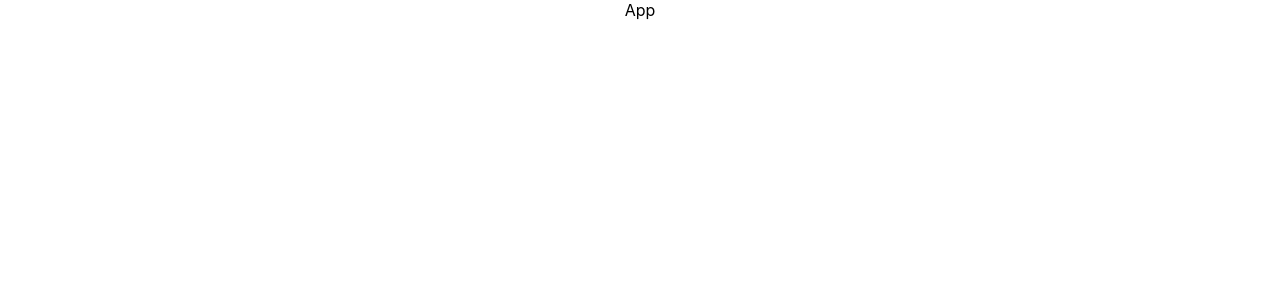
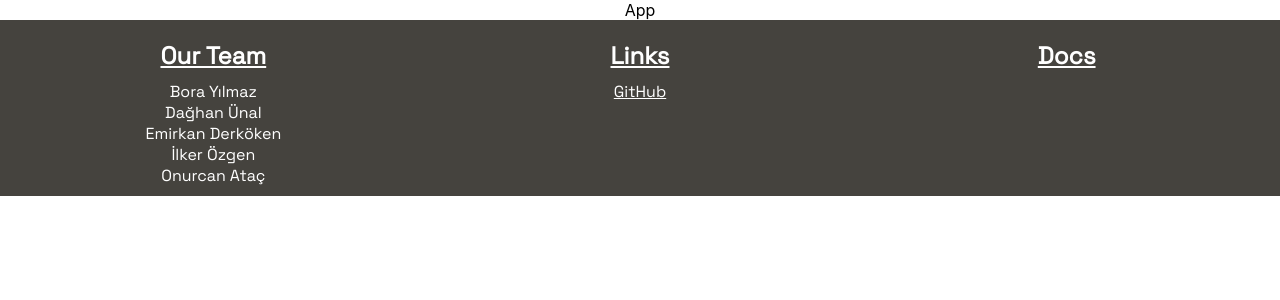
Before and after one commit to AnnoHub/annohub, a React (Create React App) app: page / in a window 1280 px wide. Shown: the top 300 px of the page. Built offline with nearby package versions, Linux system fonts and the light colour scheme.

Commit message:
footer created

```diff
--- a/src/app/App.js
+++ b/src/app/App.js
@@ -1,11 +1,14 @@
 import React from 'react'
 
 import './App.css';
+
+import Footer from '../components/footer/footer';
 
 function App() {
 	return (
 		<div className="App">
 			App
+			<Footer />
 		</div>
 	);
 }
--- /dev/null
+++ b/src/components/footer/footer-docs.js
@@ -0,0 +1,12 @@
+import React from 'react'
+import './footer.css';
+
+function Docs() {
+    return (
+      <div>
+        <p class='footer-title'>Docs</p>
+      </div>
+    )
+  }
+
+export default Docs
--- /dev/null
+++ b/src/components/footer/footer-links.js
@@ -0,0 +1,13 @@
+import React from 'react'
+import './footer.css';
+
+function Links() {
+    return (
+      <div>
+        <p class='footer-title'>Links</p>
+        <a class='footer-text' href="https://github.com/AnnoHub/about/">GitHub</a>
+      </div>
+    )
+  }
+
+export default Links
--- /dev/null
+++ b/src/components/footer/footer-people.js
@@ -0,0 +1,17 @@
+import React from 'react'
+import './footer.css';
+
+function People() {
+    return (
+      <div>
+        <p class='footer-title'>Our Team</p>
+        <p class='footer-text'>Bora Yılmaz</p>
+        <p class='footer-text'>Dağhan Ünal</p>
+        <p class='footer-text'>Emirkan Derköken</p>
+        <p class='footer-text'>İlker Özgen</p>
+        <p class='footer-text'>Onurcan Ataç</p>
+      </div>
+    )
+  }
+
+export default People
--- /dev/null
+++ b/src/components/footer/footer-superiors.js
@@ -0,0 +1,15 @@
+import React from 'react'
+import './footer.css';
+
+function Superiors() {
+    return (
+      <div>
+        <p class='footer-title'>Supervisor</p>
+        <p class='footer-text'>Shervin R. Arashloo</p>
+        <p class='footer-title'>Innovation Expert</p>
+        <p class='footer-text'>Ahmet Kocaman</p>
+      </div>
+    )
+  }
+
+export default Superiors
--- /dev/null
+++ b/src/components/footer/footer.css
@@ -0,0 +1,30 @@
+.flex-parent {
+    display: flex;
+}
+
+.flex-child {
+    flex: 3;
+    margin: 10px;
+}
+
+footer {
+    background-color: #45433E;
+    text-align: center;
+}
+
+.footer-title {
+    font-weight: bold;
+    font-size: 24px;
+    font-family: "Space Grotesk";
+    color: white;
+    margin: 10px;
+
+    text-decoration: underline;
+}
+
+.footer-text {
+    font-size: 16px;
+    font-family: "Space Grotesk";
+    color: white;
+    margin: 0;
+}
--- /dev/null
+++ b/src/components/footer/footer.js
@@ -0,0 +1,21 @@
+import React from 'react'
+import './footer.css';
+import People from './footer-people'
+import Superiors from './footer-superiors'
+import Links from './footer-links'
+import Docs from './footer-docs'
+
+function Footer() {
+    return (
+      <footer>
+          <link href='https://fonts.googleapis.com/css?family=Space Grotesk' rel='stylesheet'></link>
+        <div class="flex-parent">
+          <div class="flex-child"><People /></div>
+          <div class="flex-child"><Links /></div>
+          <div class="flex-child"><Docs /></div>
+        </div>
+      </footer>
+    )
+  }
+
+export default Footer
```
